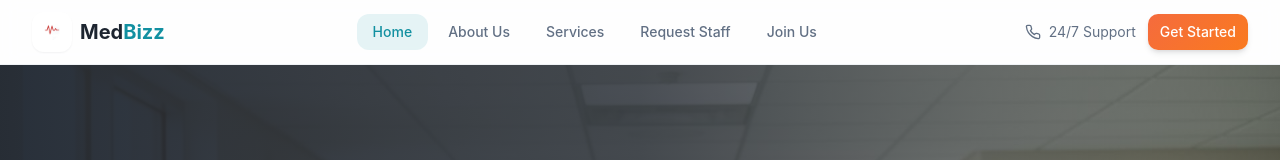
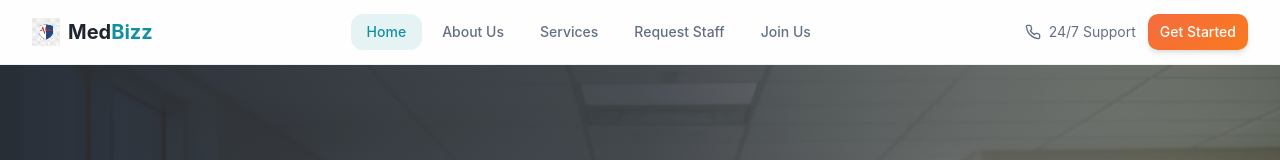
Before and after one commit to vtejapy/medbizz, a React (Vite) app: page / in a window 1280 px wide. Shown: the top 160 px of the page. Built offline with nearby package versions, Linux system fonts and the light colour scheme; the HTML template or start-up script is replaced by a standard one.

Commit message:
fix: logo size and transparent background

```diff
--- a/src/components/layout/Footer.tsx
+++ b/src/components/layout/Footer.tsx
@@ -10,9 +10,11 @@ const Footer = () => {
           {/* Brand */}
           <div className="space-y-4">
             <Link to="/" className="flex items-center gap-2 group">
-              <div className="bg-white rounded-lg p-1 transition-transform group-hover:scale-110">
-                <img src={logo} alt="MedBizz" className="h-8 w-8 object-contain" />
-              </div>
+              <img
+                src={logo}
+                alt="MedBizz"
+                className="h-8 w-auto object-contain transition-transform group-hover:scale-110"
+              />
               <span className="text-xl font-bold">
                 Med<span className="text-primary">Bizz</span>
               </span>
--- a/src/components/layout/Header.tsx
+++ b/src/components/layout/Header.tsx
@@ -22,9 +22,11 @@ const Header = () => {
     <header className="sticky top-0 z-50 w-full border-b border-border/50 bg-card/95 backdrop-blur supports-[backdrop-filter]:bg-card/80">
       <div className="container flex h-16 items-center justify-between">
         <Link to="/" className="flex items-center gap-2 group">
-          <div className="bg-white rounded-lg p-1 shadow-sm transition-transform group-hover:scale-110">
-            <img src={logo} alt="MedBizz" className="h-8 w-8 object-contain" />
-          </div>
+          <img
+            src={logo}
+            alt="MedBizz"
+            className="h-7 w-auto object-contain transition-transform group-hover:scale-110"
+          />
           <span className="text-xl font-bold text-foreground">
             Med<span className="text-primary">Bizz</span>
           </span>
```
Also changed, not shown: src/assets/logo-optimized.png.
